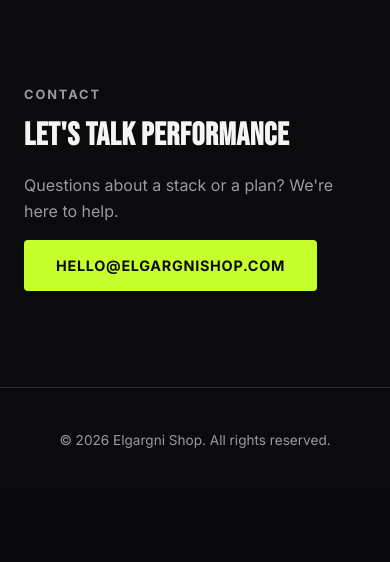
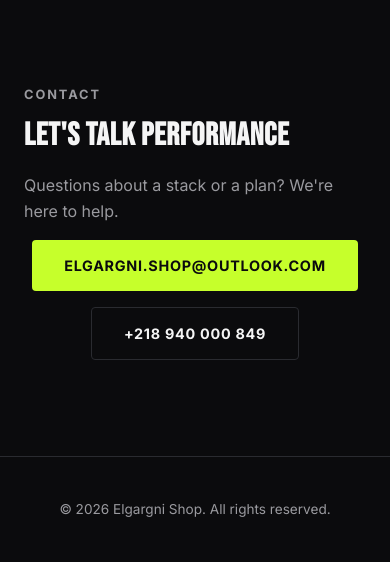
Before and after one commit to abz-hub/elgargni-shop, a Flask app: page / in a window 390 px wide. Shown: the part 2207-2769 px from the top of the page. Before the commit the page ends 2655 px from the top, so only its background shows below. Run offline with Flask 3, Linux system fonts and the light colour scheme.

Commit message:
Use real contact email and phone number

```diff
--- a/static/css/style.css
+++ b/static/css/style.css
@@ -163,6 +163,24 @@
   opacity: 0.9;
   transform: translateY(-2px);
   box-shadow: 0 10px 24px rgba(198, 255, 43, 0.3);
+}
+
+.btn-outline {
+  background: transparent;
+  color: var(--color-text);
+  border: 1px solid var(--color-border);
+}
+
+.btn-outline:hover {
+  border-color: var(--color-accent);
+  box-shadow: none;
+}
+
+.contact-links {
+  display: flex;
+  flex-wrap: wrap;
+  gap: 16px;
+  justify-content: center;
 }
 
 .section {
--- a/templates/index.html
+++ b/templates/index.html
@@ -52,7 +52,10 @@
       <p class="eyebrow reveal">Contact</p>
       <h2 class="reveal">Let's talk performance</h2>
       <p class="reveal">Questions about a stack or a plan? We're here to help.</p>
-      <a class="btn reveal" href="mailto:hello@elgargnishop.com">hello@elgargnishop.com</a>
+      <div class="contact-links reveal">
+        <a class="btn" href="mailto:elgargni.shop@outlook.com">elgargni.shop@outlook.com</a>
+        <a class="btn btn-outline" href="tel:+218940000849">+218 940 000 849</a>
+      </div>
     </div>
   </section>
 {% endblock %}
```
